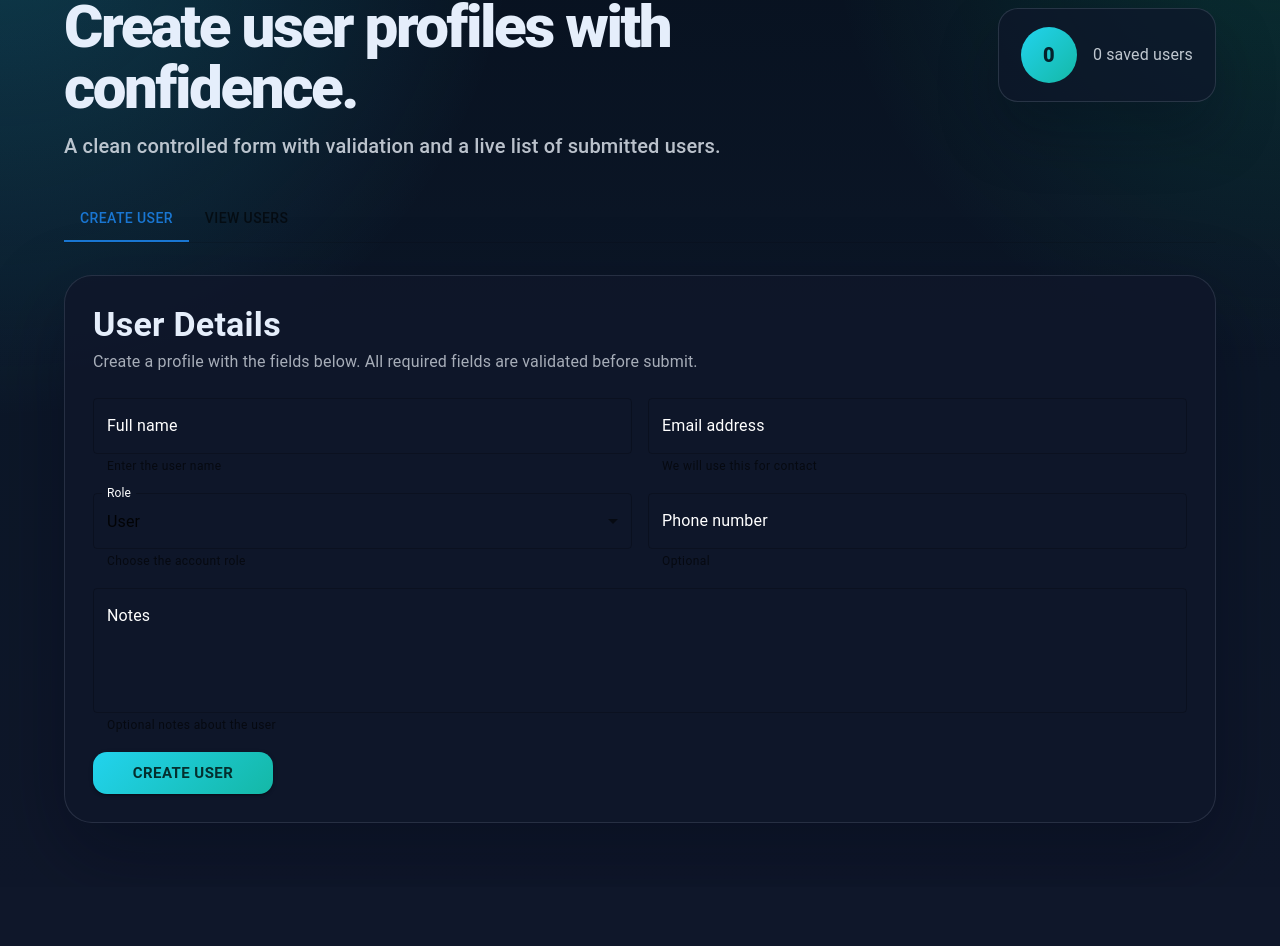
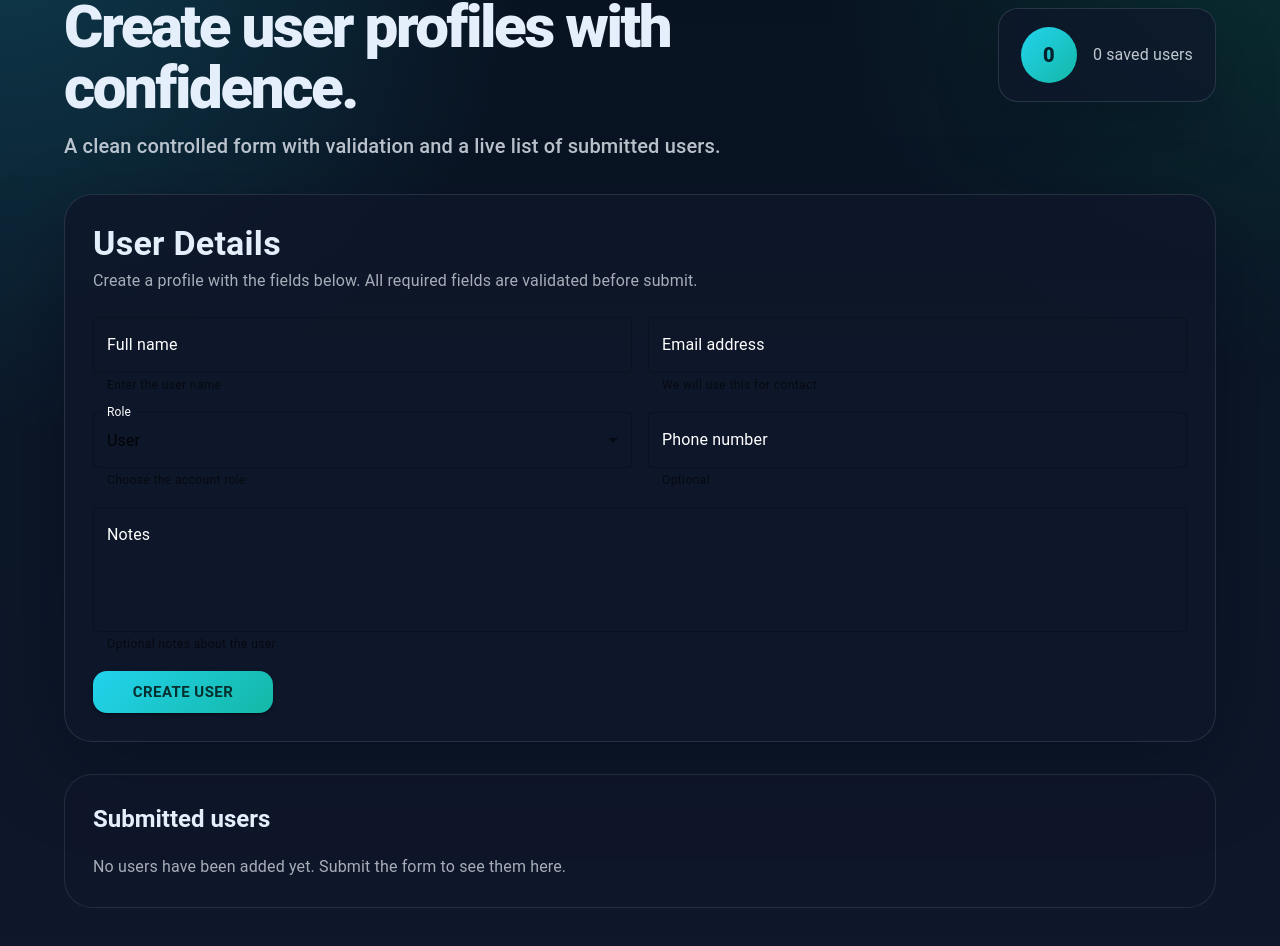
Before and after one commit to BhagyaSubasinghe/testreactapp, a React (Create React App) app: page / in a window 1280 px wide. Shown: the part 100-1046 px from the top of the page. Before the commit the page ends 987 px from the top, so only its background shows below. Built offline with nearby package versions, Linux system fonts and the light colour scheme.

Commit message:
Revert "Add user table with edit/delete functionality and navigation tabs"
This reverts commit ee174ad68a1b11affc1dad677f6e647487a33a80.

```diff
--- a/package.json
+++ b/package.json
@@ -5,7 +5,6 @@
   "dependencies": {
     "@emotion/react": "^11.14.0",
     "@emotion/styled": "^11.14.1",
-    "@mui/icons-material": "^9.0.0",
     "@mui/material": "^9.0.0",
     "@testing-library/dom": "^10.4.1",
     "@testing-library/jest-dom": "^6.9.1",
--- a/src/App.js
+++ b/src/App.js
@@ -1,8 +1,7 @@
 
 import { useState } from 'react';
-import { Avatar, Chip, Container, Stack, Typography, Tabs, Tab, Box } from '@mui/material';
+import { Avatar, Chip, Container, Stack, Typography } from '@mui/material';
 import UserForm from './userform';
-import UsersTable from './userstable';
 import initialUsers from './users';
 import './App.css';
 
@@ -18,8 +17,6 @@ function App() {
   const [formValues, setFormValues] = useState(emptyForm);
   const [users, setUsers] = useState(initialUsers);
   const [errors, setErrors] = useState({});
-  const [currentTab, setCurrentTab] = useState(0);
-  const [editingId, setEditingId] = useState(null);
 
   const handleChange = (event) => {
     const { name, value } = event.target;
@@ -62,16 +59,6 @@ function App() {
       return;
     }
 
-    if (editingId) {
-      // Update existing user
-      setUsers((currentUsers) =>
-        currentUsers.map((user) =>
-          user.id === editingId ? { ...user, ...formValues } : user
-        )
-      );
-      setEditingId(null);
-    } else {
-      // Create new user
     setUsers((currentUsers) => [
       {
         id: crypto.randomUUID(),
@@ -79,37 +66,9 @@ function App() {
       },
       ...currentUsers,
     ]);
-    }
 
     setFormValues(emptyForm);
     setErrors({});
-    setCurrentTab(1); // Switch to users table after submit
-  };
-
-  const handleEditUser = (user) => {
-    setFormValues(user);
-    setEditingId(user.id);
-    setCurrentTab(0); // Switch to form tab
-    window.scrollTo(0, 0);
-  };
-
-  const handleDeleteUser = (userId) => {
-    if (window.confirm('Are you sure you want to delete this user?')) {
-      setUsers((currentUsers) => currentUsers.filter((user) => user.id !== userId));
-    }
-  };
-
-  const handleCancel = () => {
-    setFormValues(emptyForm);
-    setEditingId(null);
-    setErrors({});
-  };
-
-  const handleTabChange = (event, newValue) => {
-    setCurrentTab(newValue);
-    if (newValue === 1) {
-      handleCancel();
-    }
   };
 
   return (
@@ -135,40 +94,45 @@ function App() {
             </div>
           </header>
 
-          <Box sx={{ borderBottom: 1, borderColor: 'divider', mb: 3 }}>
-            <Tabs value={currentTab} onChange={handleTabChange} aria-label="user management tabs">
-              <Tab label="Create User" id="tab-0" />
-              <Tab label="View Users" id="tab-1" />
-            </Tabs>
-          </Box>
+          <UserForm values={formValues} errors={errors} onChange={handleChange} onSubmit={handleSubmit} />
 
-          {currentTab === 0 && (
-            <Box>
-              <UserForm
-                values={formValues}
-                errors={errors}
-                onChange={handleChange}
-                onSubmit={handleSubmit}
-                onCancel={handleCancel}
-                submitLabel={editingId ? 'Update user' : 'Create user'}
-                isEditing={editingId !== null}
-              />
-            </Box>
-          )}
-
-          {currentTab === 1 && (
           <section className="users-panel">
             <Typography variant="h5" component="h2" className="users-title">
-                Submitted users ({users.length})
+              Submitted users
             </Typography>
 
-              <UsersTable
-                users={users}
-                onEdit={handleEditUser}
-                onDelete={handleDeleteUser}
-              />
+            {users.length === 0 ? (
+              <Typography variant="body1" className="empty-state">
+                No users have been added yet. Submit the form to see them here.
+              </Typography>
+            ) : (
+              <div className="users-grid">
+                {users.map((user) => (
+                  <article key={user.id} className="user-card">
+                    <Avatar className="user-avatar">{user.name.charAt(0).toUpperCase()}</Avatar>
+                    <div>
+                      <Typography variant="h6" component="h3">
+                        {user.name}
+                      </Typography>
+                      <Typography variant="body2" className="user-meta">
+                        {user.role} • {user.email}
+                      </Typography>
+                      {user.phone ? (
+                        <Typography variant="body2" className="user-meta">
+                          {user.phone}
+                        </Typography>
+                      ) : null}
+                      {user.notes ? (
+                        <Typography variant="body2" className="user-notes">
+                          {user.notes}
+                        </Typography>
+                      ) : null}
+                    </div>
+                  </article>
+                ))}
+              </div>
+            )}
           </section>
-          )}
         </Stack>
       </Container>
     </div>
--- a/src/userform.js
+++ b/src/userform.js
@@ -10,7 +10,7 @@ import {
 
 const roles = ['User', 'Admin', 'Manager'];
 
-const UserForm = ({ values, errors, onChange, onSubmit, onCancel, submitLabel = 'Create user', isEditing = false }) => {
+const UserForm = ({ values, errors, onChange, onSubmit, submitLabel = 'Create user' }) => {
     return (
         <Paper elevation={0} className="form-card">
             <Stack spacing={3}>
@@ -139,16 +139,9 @@ const UserForm = ({ values, errors, onChange, onSubmit, onCancel, submitLabel =
                         ) : null}
 
                         <div className="form-full">
-                            <Stack direction="row" spacing={2}>
-                                <Button type="submit" variant="contained" size="large" className="submit-button">
-                                    {submitLabel}
-                                </Button>
-                                {isEditing && (
-                                    <Button type="button" variant="outlined" size="large" onClick={onCancel}>
-                                        Cancel
-                                    </Button>
-                                )}
-                            </Stack>
+                            <Button type="submit" variant="contained" size="large" className="submit-button">
+                                {submitLabel}
+                            </Button>
                         </div>
                     </div>
                 </form>
--- a/src/userstable.js
+++ /dev/null
@@ -1,83 +0,0 @@
-import {
-  Table,
-  TableBody,
-  TableCell,
-  TableContainer,
-  TableHead,
-  TableRow,
-  Paper,
-  Typography,
-  Avatar,
-  Stack,
-  IconButton,
-  Tooltip,
-} from '@mui/material';
-import EditIcon from '@mui/icons-material/Edit';
-import DeleteIcon from '@mui/icons-material/Delete';
-
-const UsersTable = ({ users, onEdit, onDelete }) => {
-  if (users.length === 0) {
-    return (
-      <Typography variant="body1" className="empty-state">
-        No users have been added yet. Submit the form to see them here.
-      </Typography>
-    );
-  }
-
-  return (
-    <TableContainer component={Paper} elevation={2}>
-      <Table>
-        <TableHead>
-          <TableRow sx={{ backgroundColor: '#f5f5f5' }}>
-            <TableCell sx={{ fontWeight: 'bold' }}>Name</TableCell>
-            <TableCell sx={{ fontWeight: 'bold' }}>Email</TableCell>
-            <TableCell sx={{ fontWeight: 'bold' }}>Role</TableCell>
-            <TableCell sx={{ fontWeight: 'bold' }}>Phone</TableCell>
-            <TableCell sx={{ fontWeight: 'bold' }}>Notes</TableCell>
-            <TableCell sx={{ fontWeight: 'bold', textAlign: 'center' }}>Actions</TableCell>
-          </TableRow>
-        </TableHead>
-        <TableBody>
-          {users.map((user) => (
-            <TableRow key={user.id} hover>
-              <TableCell>
-                <Stack direction="row" spacing={2} alignItems="center">
-                  <Avatar sx={{ width: 32, height: 32 }}>
-                    {user.name.charAt(0).toUpperCase()}
-                  </Avatar>
-                  <Typography variant="body2">{user.name}</Typography>
-                </Stack>
-              </TableCell>
-              <TableCell>{user.email}</TableCell>
-              <TableCell>{user.role}</TableCell>
-              <TableCell>{user.phone || '-'}</TableCell>
-              <TableCell>{user.notes || '-'}</TableCell>
-              <TableCell sx={{ textAlign: 'center' }}>
-                <Tooltip title="Edit user">
-                  <IconButton
-                    size="small"
-                    color="primary"
-                    onClick={() => onEdit(user)}
-                  >
-                    <EditIcon fontSize="small" />
-                  </IconButton>
-                </Tooltip>
-                <Tooltip title="Delete user">
-                  <IconButton
-                    size="small"
-                    color="error"
-                    onClick={() => onDelete(user.id)}
-                  >
-                    <DeleteIcon fontSize="small" />
-                  </IconButton>
-                </Tooltip>
-              </TableCell>
-            </TableRow>
-          ))}
-        </TableBody>
-      </Table>
-    </TableContainer>
-  );
-};
-
-export default UsersTable;
```
Also changed, not shown: 1 other file (tests, documents, lock files or other folders). Lines whose indentation alone changed are shown as unchanged.
